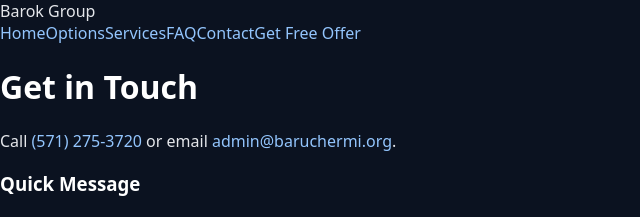
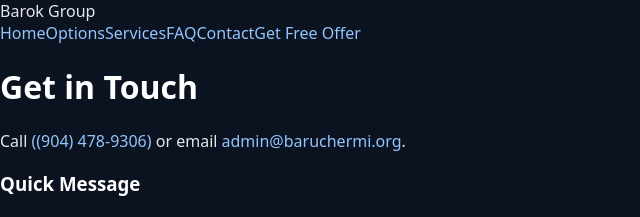
Before and after one commit to duchesam/barokgroup, a Next.js app: page /contact in a window 1280 px wide. Shown: the top 217 px of the page, without its empty margins (0-640 px from the left). Built offline with nearby package versions, Linux system fonts and the light colour scheme.

Commit message:
Update contact.js

```diff
--- a/pages/contact.js
+++ b/pages/contact.js
@@ -9,7 +9,7 @@
       <Header />
       <main className="container content">
         <h1>Get in Touch</h1>
-        <p>Call <a href="tel:+15712753720">(571) 275-3720</a> or email <a href="mailto:admin@baruchermi.org">admin@baruchermi.org</a>.</p>
+        <p>Call <a href="tel:+(904) 478-9306">((904) 478-9306)</a> or email <a href="mailto:admin@baruchermi.org">admin@baruchermi.org</a>.</p>
         <div className="card" style={{maxWidth:680}}>
           <h3>Quick Message</h3>
           <p>Clicking the button opens your email app with a pre-filled subject and body.</p>
```
